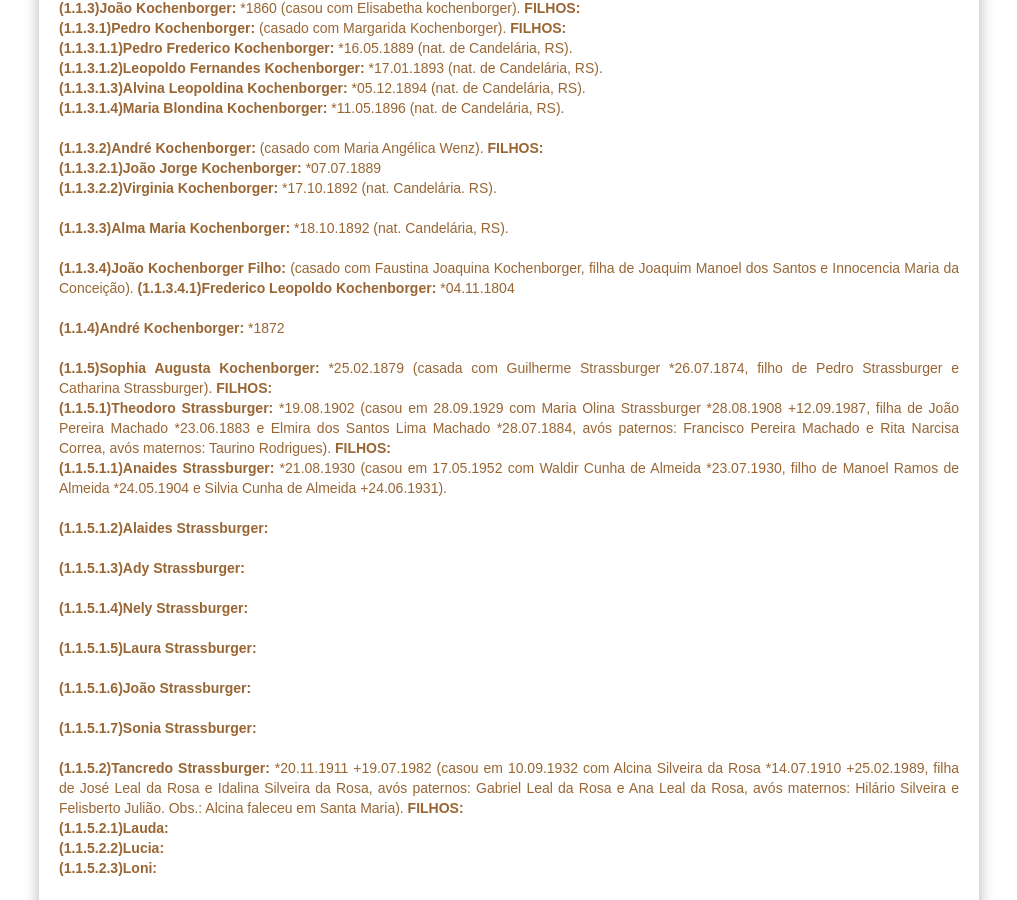
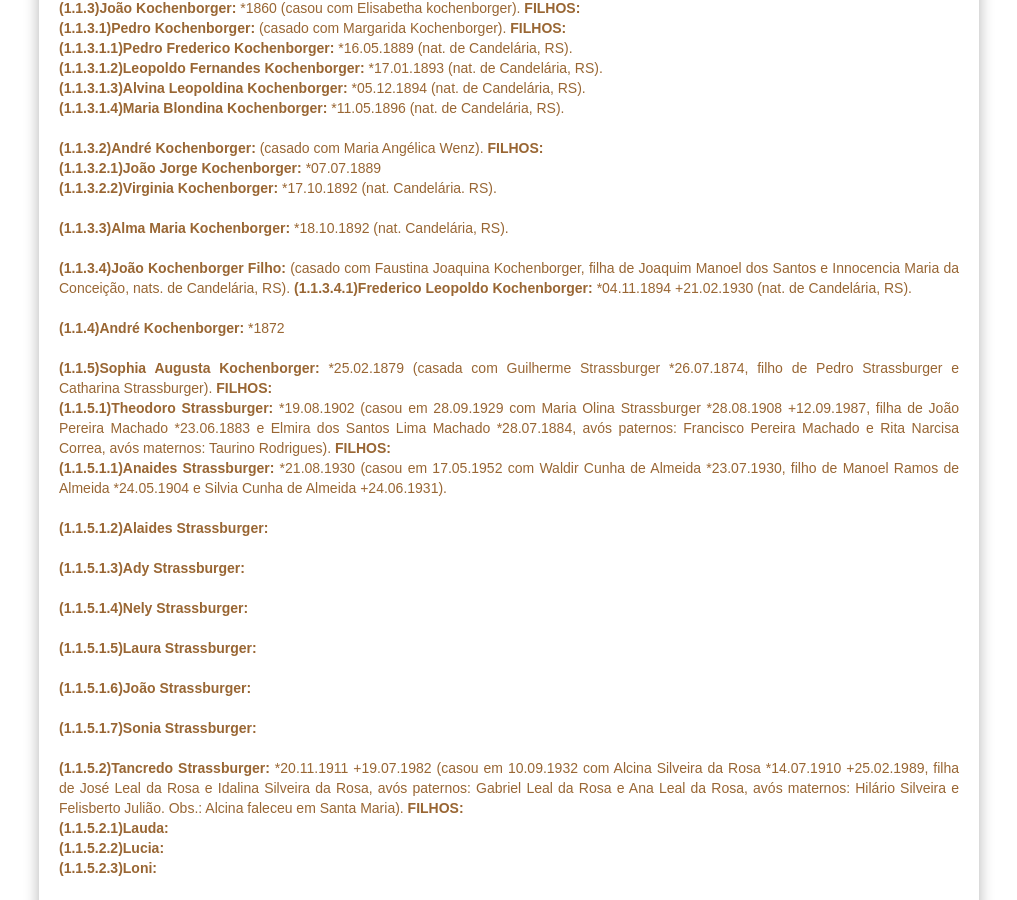
Before and after one commit to claudiovargas1955/claudiovargas1955.github.io, a Jekyll site: the page built from _pages/familia-kochenborger.html, in a window 1280 px wide and 900 px high, scrolled down 2455 px. Shown: the whole window, without its empty margins (131-1148 px from the left). Built offline with Jekyll 4.4.1, drawn with Linux system fonts in a browser that asks for light colours; some web fonts are replaced.

Commit message:
Update familia-kochenborger.html

```diff
--- a/_pages/familia-kochenborger.html
+++ b/_pages/familia-kochenborger.html
@@ -215,8 +215,8 @@ Oliveira e Idalina Soares Leal *1850 +03.09.1934). <b>FILHOS: </b><br>
             <b>(1.1.3.3)Alma Maria Kochenborger: </b>*18.10.1892 (nat. Candelária, RS).<br><br>
 
             <b>(1.1.3.4)João Kochenborger Filho: </b>(casado com Faustina Joaquina Kochenborger, filha de Joaquim Manoel dos Santos e
-            Innocencia Maria da Conceição).
-              <b>(1.1.3.4.1)Frederico Leopoldo Kochenborger: </b>*04.11.1804 <br><br>
+            Innocencia Maria da Conceição, nats. de Candelária, RS).
+              <b>(1.1.3.4.1)Frederico Leopoldo Kochenborger: </b>*04.11.1894 +21.02.1930 (nat. de Candelária, RS).<br><br>
 
   <b>(1.1.4)André Kochenborger: </b>*1872<br><br>
 
```
